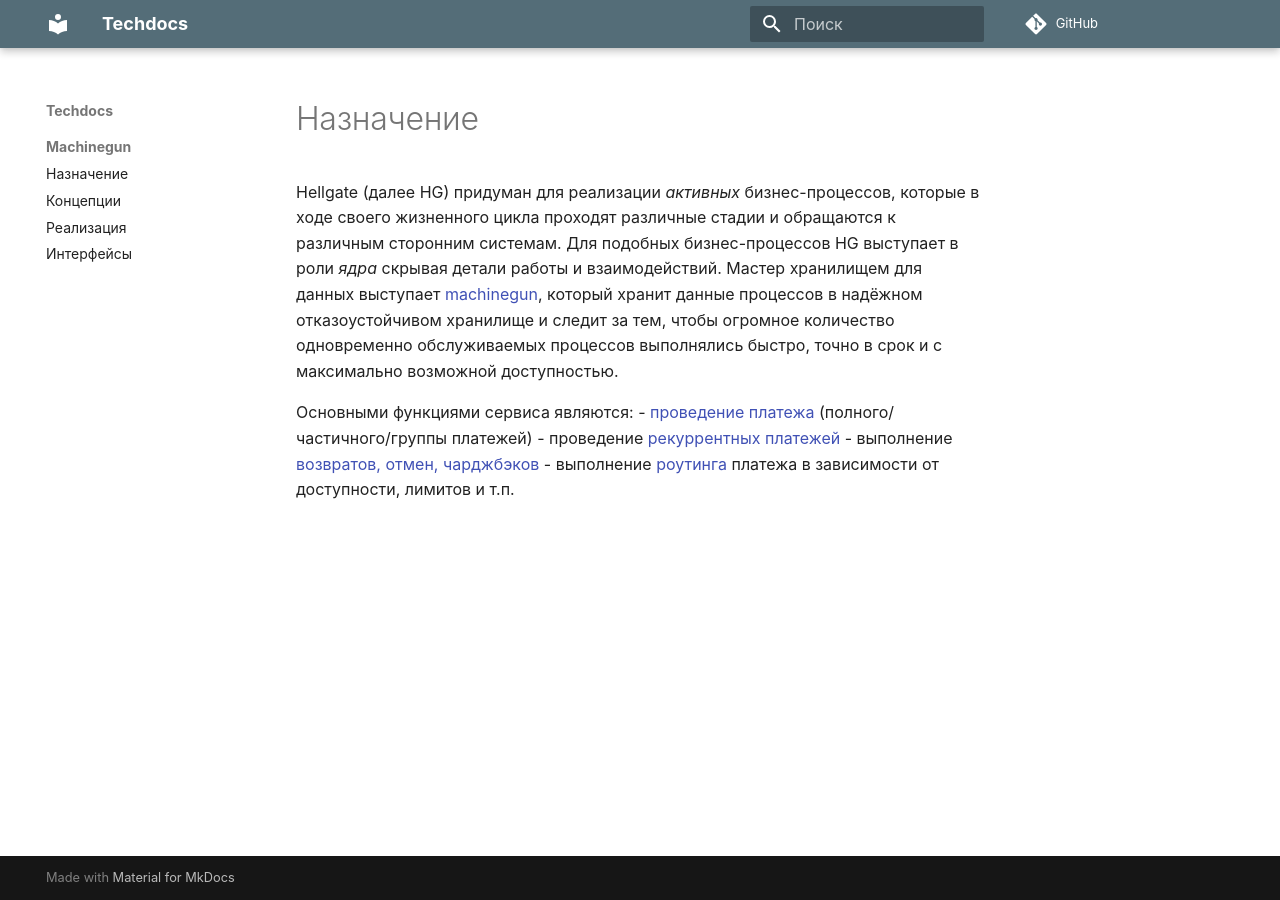
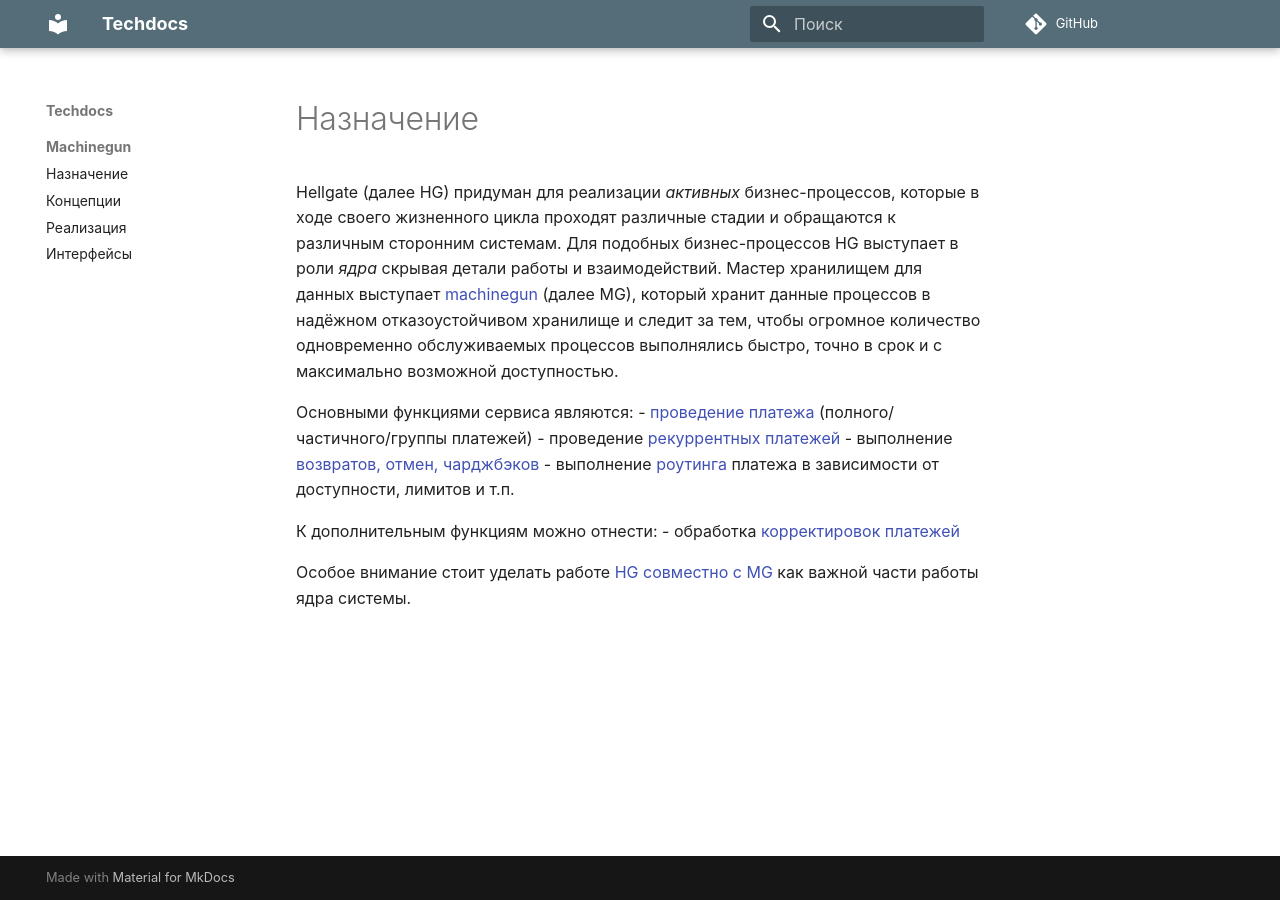
Before and after one commit to valitydev/techdocs, an MkDocs documentation site: the page built from docs/hellgate/overview.md, in a window 1280 px wide. Built offline with MkDocs 1.6.1 and Material for MkDocs 9.7.7, drawn with Linux system fonts in a browser that asks for light colours; comment, search, counter and statistics services are not loaded.

Commit message:
TD-484: Add HellGate techdocs. Add payment description [3]

```diff
--- a/docs/hellgate/overview.md
+++ b/docs/hellgate/overview.md
@@ -3,7 +3,7 @@
 Hellgate (далее HG) придуман для реализации _активных_ бизнес-процессов, которые в ходе
 своего жизненного цикла проходят различные стадии и обращаются к различным сторонним системам.
 Для подобных бизнес-процессов HG выступает в роли _ядра_ скрывая детали работы и взаимодействий.
-Мастер хранилищем для данных выступает [machinegun](/docs/machinegun/overview.md),
+Мастер хранилищем для данных выступает [machinegun](/docs/machinegun/overview.md) (далее MG),
 который хранит данные процессов в надёжном отказоустойчивом хранилище и следит за тем, чтобы
 огромное количество одновременно обслуживаемых процессов выполнялись быстро, точно в срок
 и с максимально возможной доступностью.
@@ -14,3 +14,8 @@ Hellgate (далее HG) придуман для реализации _акти
 - проведение [рекуррентных платежей](recurrent-payment-workflow.md)
 - выполнение [возвратов, отмен, чарджбэков](refund-cancel-chargeback-workflow.md)
 - выполнение [роутинга](routing-workflow.md) платежа в зависимости от доступности, лимитов и т.п.
+
+К дополнительным функциям можно отнести:
+- обработка [корректировок платежей](adjustment-workflow.md)
+
+Особое внимание стоит уделать работе [HG совместно с MG]() как важной части работы ядра системы.
```
Also changed, not shown: docs/hellgate/adjustment-workflow.md (added, +7 -0 lines), docs/hellgate/hg-mg-workflow.md (added, +7 -0 lines).
